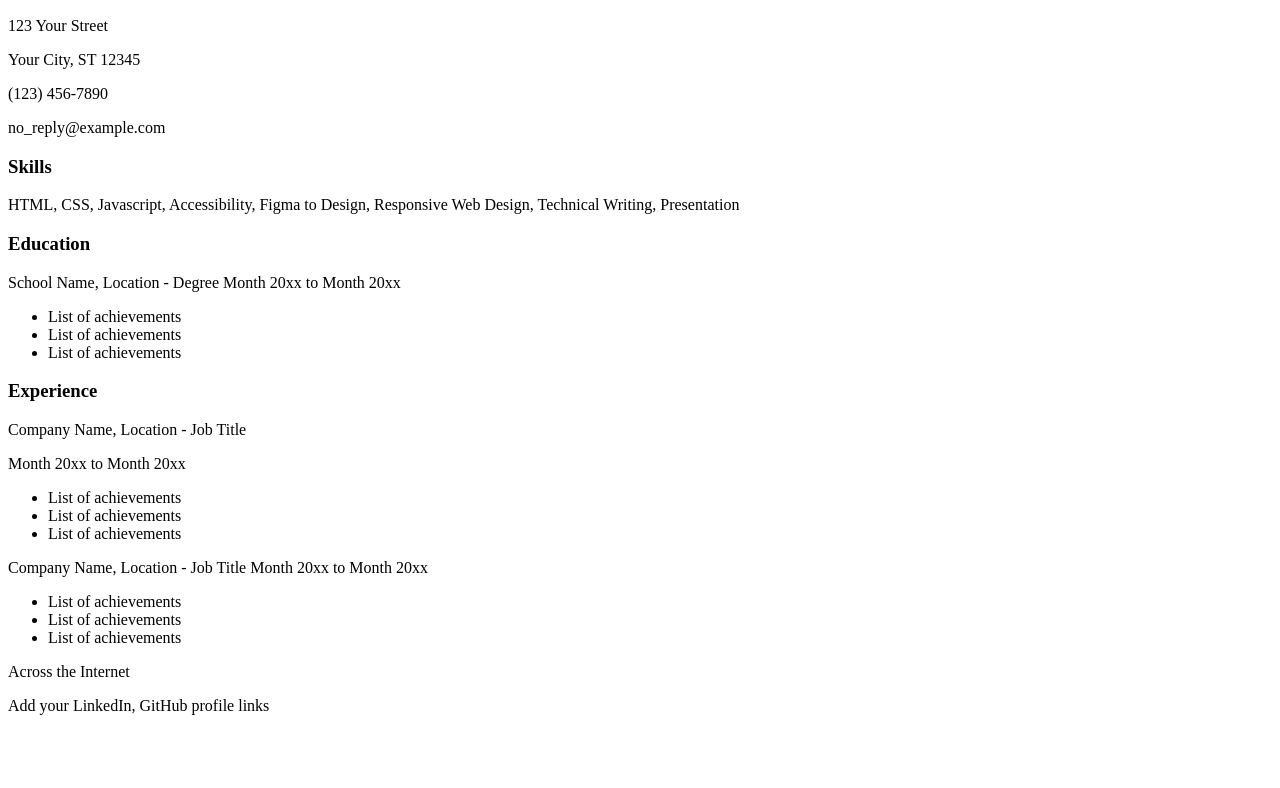
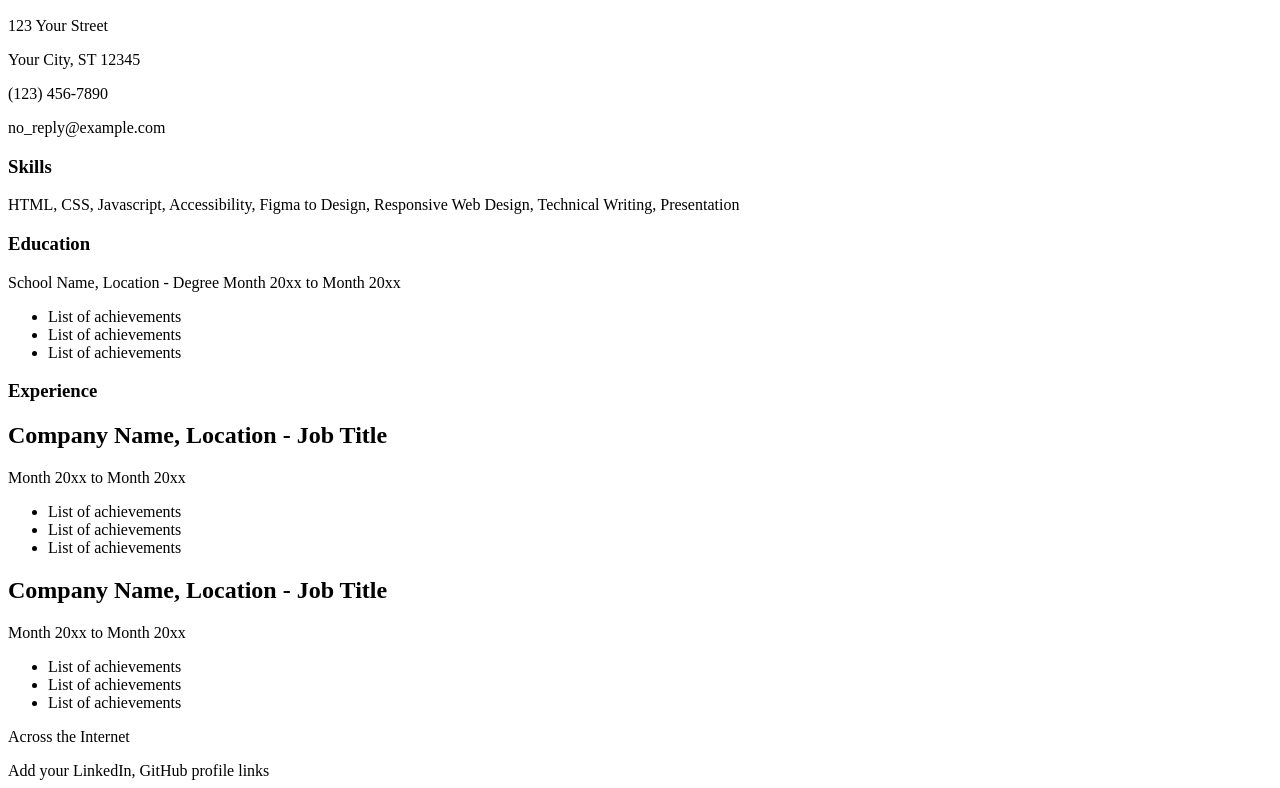
Before and after one commit to lunatichigh/roadmap-solutions, a plain HTML site: page frontend-projects/01-one-page-cv/index.html in a window 1280 px wide. Shown: the part 120-908 px from the top of the page. Before the commit the page ends 843 px from the top, so only its background shows below. Drawn offline with Linux system fonts and the light colour scheme.

Commit message:
Remove unnecessary </section>, add h2 to section missing it

```diff
--- a/frontend-projects/01-one-page-cv/index.html
+++ b/frontend-projects/01-one-page-cv/index.html
@@ -34,7 +34,7 @@
 
     <section class="Experience">
         <h3>Experience</h3>
-        <p>Company Name, Location - Job Title</p>
+        <h2>Company Name, Location - Job Title</h2>
         Month 20xx to Month 20xx
         <ul>
             <li>List of achievements</li>
@@ -43,8 +43,8 @@
         </ul>
     </section>
 
-    <section class="Experience"></section>
-        Company Name, Location - Job Title
+    <section class="Experience">
+        <h2>Company Name, Location - Job Title</h2>
         Month 20xx to Month 20xx
         <ul>
             <li>List of achievements</li>
```
